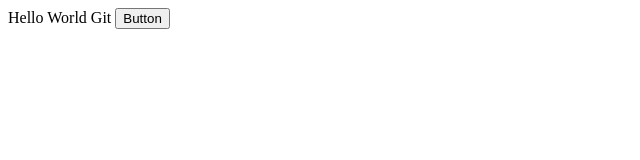
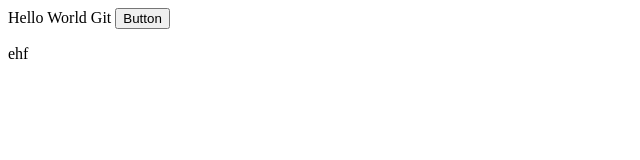
Before and after one commit to wwwkda/psevdoklass, a plain HTML site: page index.html in a window 1280 px wide. Shown: the full height of the page, 0-640 px from the left. Drawn offline with Linux system fonts and the light colour scheme.

Commit message:
добавил пр

```diff
--- a/index.html
+++ b/index.html
@@ -9,6 +9,7 @@
 	<div>
 		Hello World Git
 		<button>Button</button>
+		<p>ehf</p>
 	</div>
 </body>
 </html>
```
